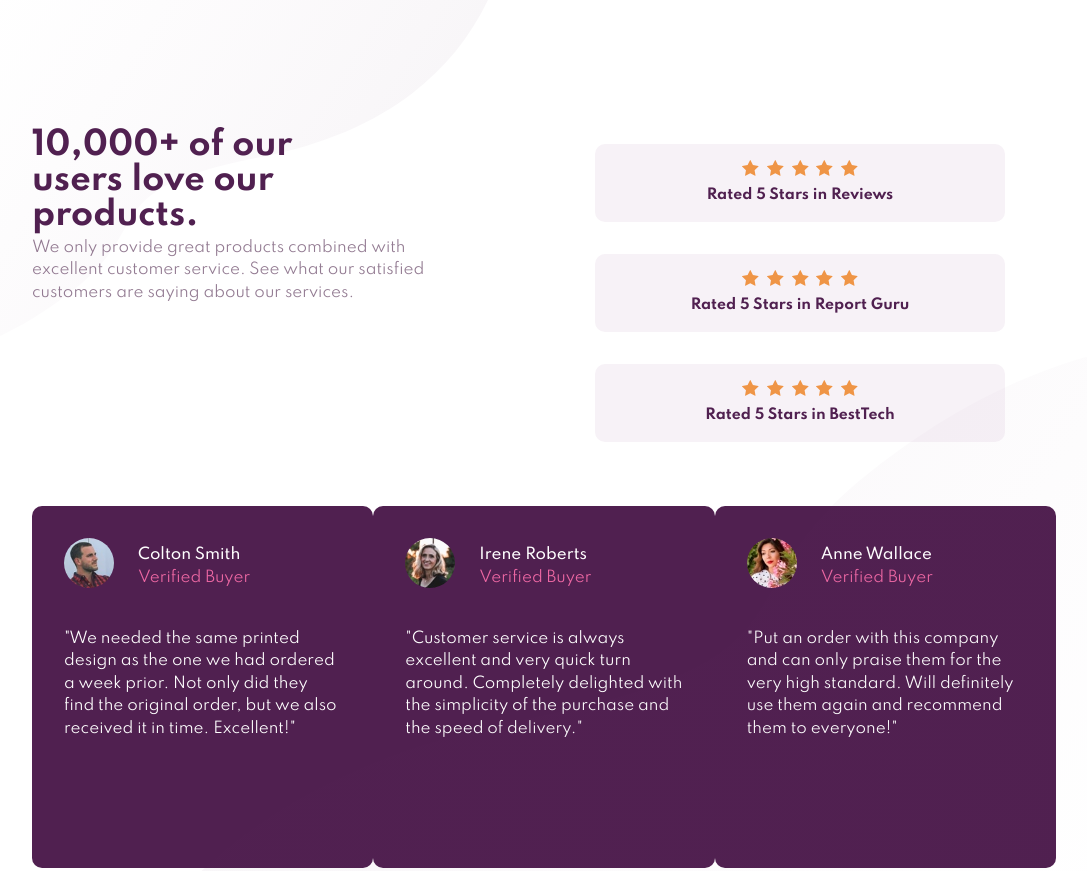
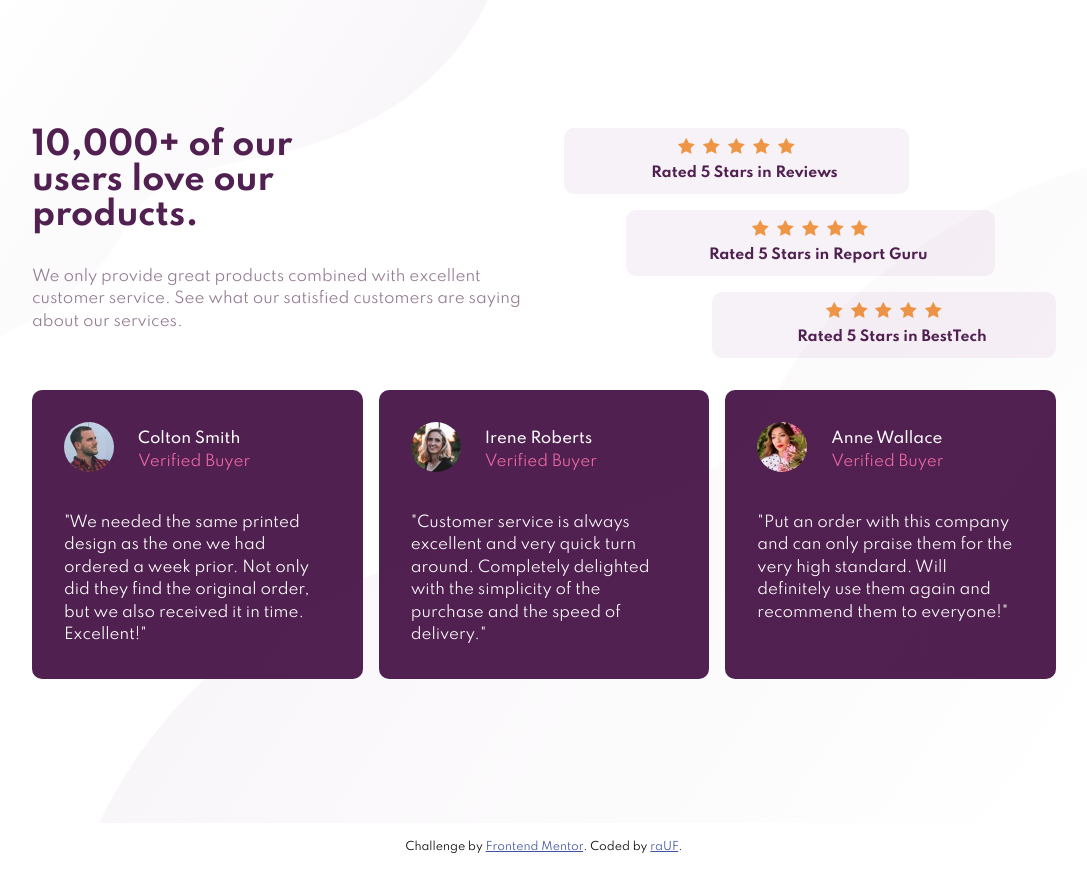
Before and after one commit to rauf-dev/fm_social-proof-section, a plain HTML site: page index.html in a window 1280 px wide. Shown: the top 871 px of the page, without its empty margins (96-1183 px from the left). Drawn offline with Linux system fonts and the light colour scheme.

Commit message:
mobile and desktop done

```diff
--- a/index.html
+++ b/index.html
@@ -31,7 +31,8 @@
       </div>
 
       <div class="box-two">
-        <div class="rating-box">
+        <div>
+          <div class="rating-box rating-box-one">
             <span class="rating-stars">
               <img class="rating-stars__star" src="./images/icon-star.svg" alt="">
               <img class="rating-stars__star" src="./images/icon-star.svg" alt="">
@@ -43,7 +44,9 @@
               Rated 5 Stars in Reviews
             </span>
           </div>
-        <div class="rating-box">
+        </div>
+        <div>
+          <div class="rating-box rating-box-two">
             <span class="rating-stars">
               <img class="rating-stars__star" src="./images/icon-star.svg" alt="">
               <img class="rating-stars__star" src="./images/icon-star.svg" alt="">
@@ -55,7 +58,9 @@
               Rated 5 Stars in Report Guru
             </span>
           </div>
-        <div class="rating-box">
+        </div>
+        <div>
+          <div class="rating-box rating-box-three">
             <span class="rating-stars">
               <img class="rating-stars__star" src="./images/icon-star.svg" alt="">
               <img class="rating-stars__star" src="./images/icon-star.svg" alt="">
@@ -66,6 +71,7 @@
             <span class="rating-text">
               Rated 5 Stars in BestTech
             </span>
+          </div>
         </div>
       </div>
 
--- a/style.css
+++ b/style.css
@@ -90,7 +90,7 @@
 }
 /* ####################################### */
 /* END CSS RESET */
-main{
+main {
   height: 100%;
   overflow-y: scroll;
   position: relative;
@@ -98,8 +98,10 @@
 .container {
   height: 100%;
   font-size: 15px;
-  margin: 6rem 1.2rem;
+  padding: 6rem 1.2rem;
+  margin: 0 auto;
   text-align: center;
+  max-width: 500px;
 }
 /* ##################################### */
 .bg-image-desktop {
@@ -141,10 +143,11 @@
   padding: 1rem 0;
   border-radius: 10px;
 }
-.rating-stars{
+.rating-stars {
   display: block;
+  flex-shrink: 0;
 }
-.rating-stars__star{
+.rating-stars__star {
   padding: 0 2px;
 }
 /* .rating-stars {
@@ -159,6 +162,7 @@
   color: var(--very-dark-magenta);
   font-weight: 700;
   font-size: 14px;
+  flex-shrink: 0;
   /* the weight/bold seems off */
 }
 /* ##################################### */
@@ -198,56 +202,98 @@
   color: var(--White);
   line-height: 1.5;
 }
-
 /* ######################################### */
-@media (min-width: 600px) {
+/* ######################################### */
+/* ######################################### */
+@media (min-width: 1000px) {
   .container {
-    display: grid;
-    grid-template-columns: repeat(6, 1fr);
-    grid-template-rows: 1fr 1fr;
-    grid-template-areas:
-      'box-one box-one box-one box-two box-two box-two'
-      'tb-one tb-one tb-two tb-two tb-three tb-three';
-    margin: 10%;
+  max-width: 1440px;
+  display: flex;
+  flex-direction: row;
+  flex-wrap: wrap;
+  column-gap: 1rem;
+  row-gap: 2rem;
+  padding: 10%;
+  justify-content: space-between;
   }
+  .box-one,
+.box-two {
+  margin-bottom: 0;
+}
   /* ##################################### */
-  .bg-image-mobile{
-      display: none;
+  .bg-image-mobile {
+    display: none;
   }
-  .bg-image-desktop{
-      display: block;
+  .bg-image-desktop {
+    display: block;
   }
-  .box-one {
-    grid-area: box-one;
-    justify-items: start;
+  /* ################ */
+  .box-one{
+    flex: 0 0 48%;
     text-align: left;
   }
-  .title {
-    margin-bottom: 0.2rem;
-    padding: 0 40% 0 0;
+  .title{
+    padding-right: 35%;
   }
-  .text{
-      padding-right: 20%;
+  .box-two{
+    flex: 0 0 48%;
+    display: flex;
+flex-direction: column;
+row-gap: 1rem;
+justify-content: space-between;
   }
-  .box-two {
-    grid-area: box-two;
-    display: flex;
-    flex-direction: column;
+  .tb-one{
+    flex: 1;
   }
-  .rating-box {
-    width: 80%;
+  .tb-two{
+    flex: 1;
   }
-  .tb-one {
-    grid-area: tb-one;
+  .tb-three{
+    flex: 1;
   }
-  .tb-two {
-    grid-area: tb-two;
+  .rating-box{
+    margin: 0;
+    padding: 10px 0;
   }
-  .tb-three {
-    grid-area: tb-three;
-  }
+
+.box-two > div:nth-child(1) {
+  margin: 0 auto 0 0;
+  width: 70%;
+}
+.box-two > div:nth-child(2) {
+  margin: 0 auto;
+  width: 75%;
+}
+.box-two > div:nth-child(3) {
+  margin: 0 0 0 auto;
+  width: 70%;
 }
 
+}
+/* ######################################### */
+/* ######################################### */
+@media (min-width: 1200px){
+.title{
+  /* padding-right: 40%; */
+}
+.rating-text{
+  padding-left: 1rem;
+}
+}
+/* ######################################### */
+/* ######################################### */
+@media (min-width: 1440px){
+  .container{
+    width: 1440px;
+  }
+.rating-box{
+  display: flex;
+  padding: 1rem;
+}
+.rating-text{
+  padding-left: 1rem;
+}
+}
 /* ######################### */
 footer {
   padding: 0.5rem;
```
Lines whose indentation alone changed are shown as unchanged.
